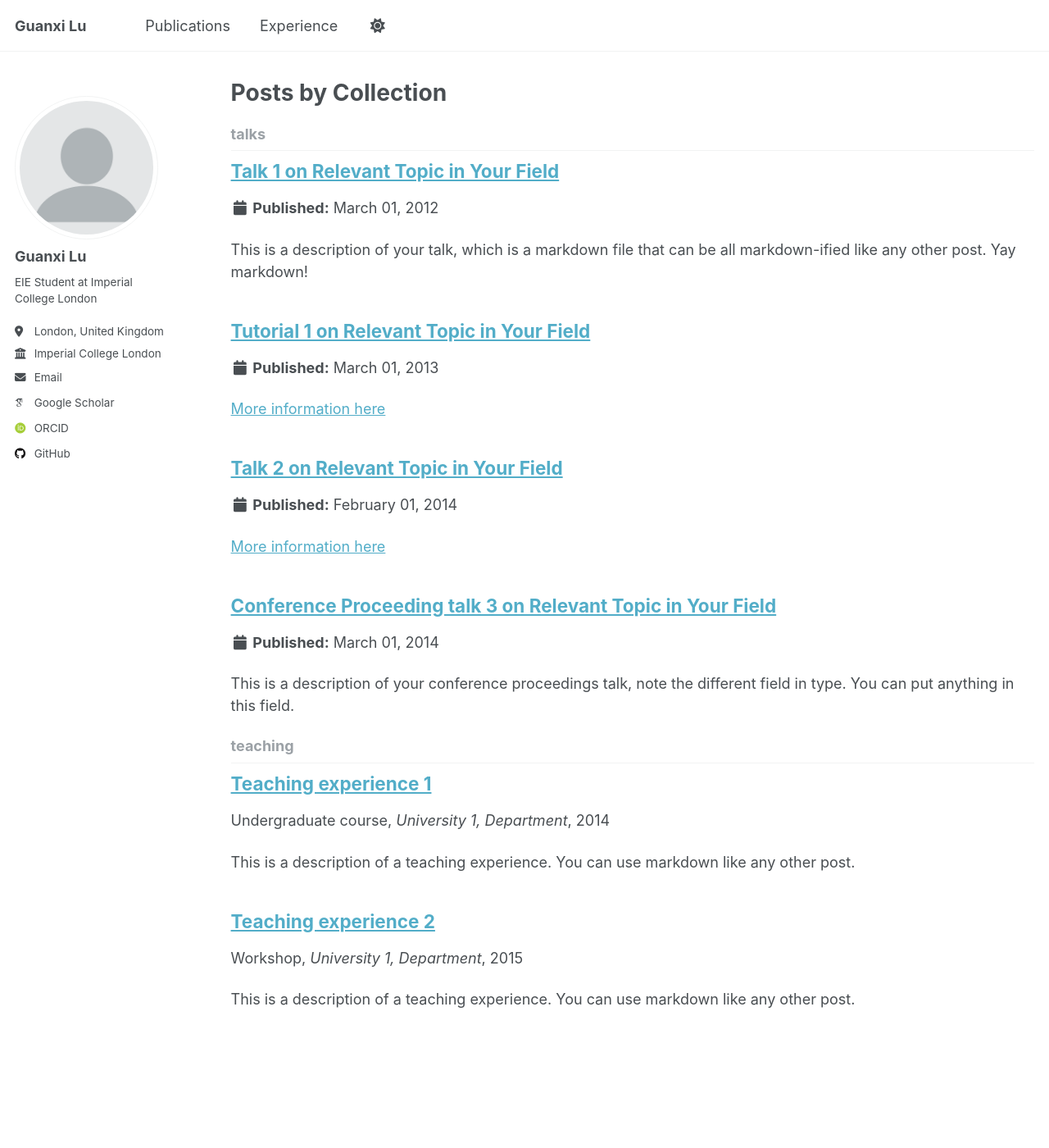
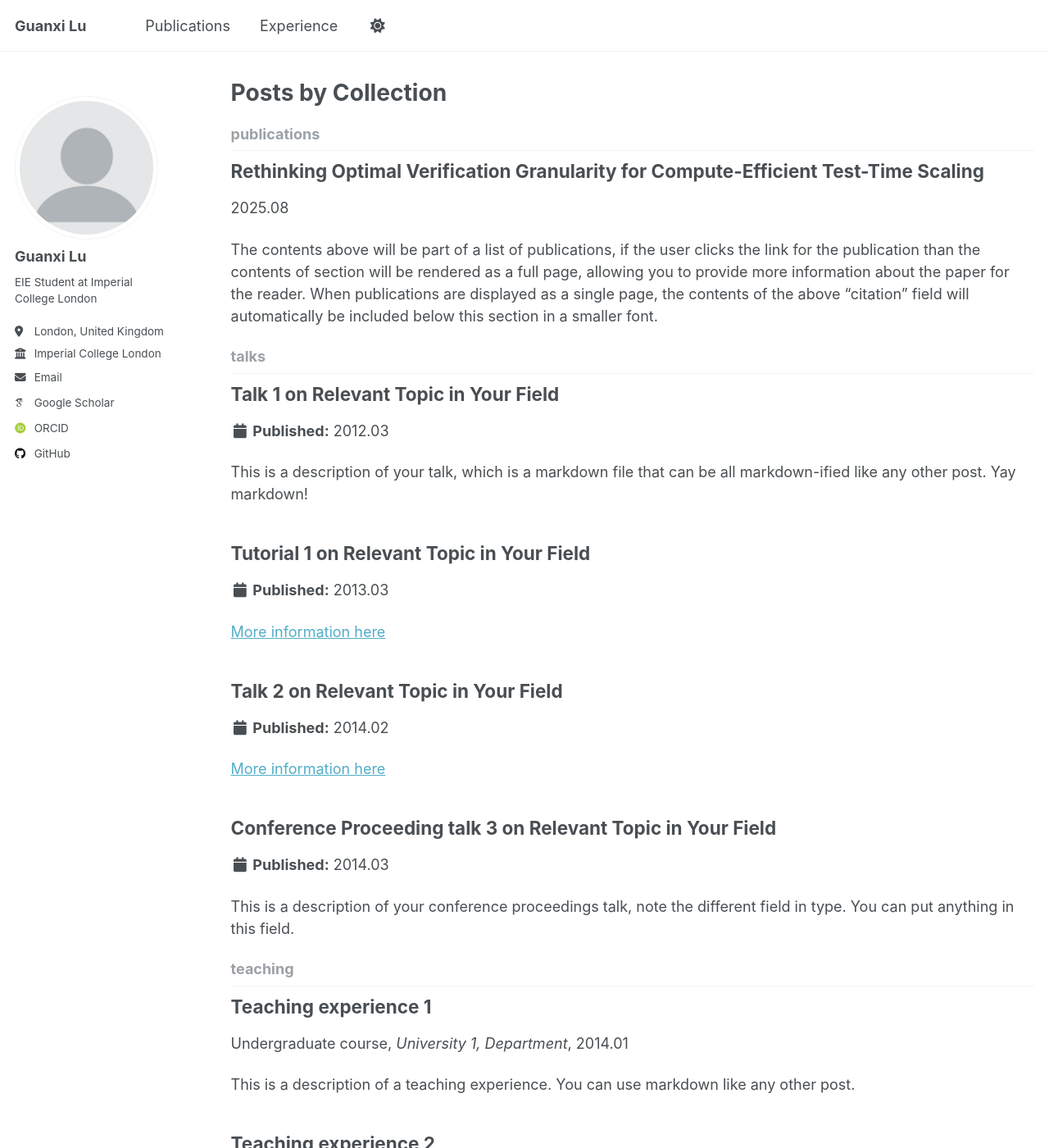
Before and after one commit to lgxi24/lgxi24.github.io, a Jekyll site: the page built from _pages/collection-archive.html, in a window 1280 px wide and 1400 px high. Shown: the whole window at 82% size. Built offline with Jekyll 4.4.1, drawn with Linux system fonts in a browser that asks for light colours; some web fonts are replaced; a script that is not in the unit is left out; some of the changed text lies outside the part shown.

Commit message:
update publication page

```diff
--- a/_config.yml
+++ b/_config.yml
@@ -223,7 +223,7 @@ collections:
     output: true
     permalink: /:collection/:path/
   publications:
-    output: false # disable markdown page for single publication
+    output: true
     permalink: /:collection/:path/
   portfolio:
     output: false # disable markdown page for single portfolio
--- a/_includes/archive-single.html
+++ b/_includes/archive-single.html
@@ -27,11 +27,7 @@
     {% endif %}
 
     <h2 class="archive__item-title" itemprop="headline">
-      {% if post.link %}
-        <a href="{{ post.link }}">{{ title }}</a> <a href="{{ base_path }}{{ post.url }}" rel="permalink"><i class="fa fa-link" aria-hidden="true" title="permalink"></i><span class="sr-only">Permalink</span></a>
-      {% else %}
-        <a href="{{ base_path }}{{ post.url }}" rel="permalink">{{ title }}</a>
-      {% endif %}
+      {{ title }}
     </h2>
 
     {% if post.read_time %}
@@ -39,45 +35,21 @@
     {% endif %}
 
         {% if post.collection == 'teaching' %}
-          <p> {{ post.type }}, <i>{{ post.venue }}</i>, {{ post.date | default: "1900-01-01" | date: "%Y" }} </p>
+          <p> {{ post.type }}, <i>{{ post.venue }}</i>, {{ post.date | default: "1900-01-01" | date: "%Y.%m" }} </p>
         {% elsif post.collection == 'publications' %}
-          <p>Published in <i>{{ post.venue }}</i>, {{ post.date | default: "1900-01-01" | date: "%Y" }} </p>
+          {% if post.category == 'preprints' %}
+            <p>{{ post.date | default: "1900-01-01" | date: "%Y.%m" }} </p>
+          {% else %}
+            <p><i>{{ post.venue }}</i>, {{ post.date | default: "1900-01-01" | date: "%Y.%m" }} </p>
+          {% endif %}
         {% elsif post.date %}
-         <p class="page__date"><strong><i class="fa fa-fw fa-calendar" aria-hidden="true"></i> {{ site.data.ui-text[site.locale].date_label | default: "Published:" }}</strong> <time datetime="{{ post.date | default: "1900-01-01" | date_to_xmlschema }}">{{ post.date | default: "1900-01-01" | date: "%B %d, %Y" }}</time></p>
+         <p class="page__date"><strong><i class="fa fa-fw fa-calendar" aria-hidden="true"></i> {{ site.data.ui-text[site.locale].date_label | default: "Published:" }}</strong> <time datetime="{{ post.date | default: "1900-01-01" | date_to_xmlschema }}">{{ post.date | default: "1900-01-01" | date: "%Y.%m" }}</time></p>
         {% endif %}
 
     {% if post.excerpt and site.read_more != 'enabled' %}
     <p class="archive__item-excerpt" itemprop="description">{{ post.excerpt | markdownify }}</p>
     {% elsif post.excerpt and site.read_more == 'enabled' %}
-    <p class="archive__item-excerpt" itemprop="description"><p>{{ post.excerpt | markdownify | remove: '<p>' | remove: '</p>' }}<strong><a href="{{ base_path }}{{ post.url }}" rel="permalink"> Read more</a></strong></p></p>
-    {% endif %}
-
-    {% if post.citation and post.paperurl and post.slidesurl and post.bibtexurl %}
-      <p>Recommended citation: {{ post.citation }}<br /><a href="{{ post.paperurl }}">Download Paper</a> | <a href="{{ post.slidesurl }}">Download Slides</a> | <a href="{{ post.bibtexurl }}">Download Bibtex</a></p>
-    {% elsif post.citation and post.paperurl and post.slidesurl %}
-      <p>Recommended citation: {{ post.citation }}<br /><a href="{{ post.paperurl }}">Download Paper</a> | <a href="{{ post.slidesurl }}">Download Slides</a></p>
-    {% elsif post.citation and post.paperurl and post.bibtexurl %}
-      <p>Recommended citation: {{ post.citation }}<br /><a href="{{ post.paperurl }}">Download Paper</a> | <a href="{{ post.bibtexurl }}">Download Bibtex</a></p>
-    {% elsif post.citation and post.paperurl %}
-      <p>Recommended citation: {{ post.citation }}<br /><a href="{{ post.paperurl }}">Download Paper</a></p>
-    {% elsif post.citation and post.slidesurl and post.bibtexurl %}
-      <p>Recommended citation: {{ post.citation }}<br /><a href="{{ post.slidesurl }}">Download Slides</a> | <a href="{{ post.bibtexurl}}">Download Bibtex</a></p>
-    {% elsif post.citation and post.slidesurl %}
-      <p>Recommended citation: {{ post.citation }}<br /><a href="{{ post.slidesurl }}">Download Slides</a></p>
-    {% elsif post.citation and post.bibtexurl %}
-      <p>Recommended citation: {{ post.citation }}<br /><a href="{{ post.bibtexurl }}">Download Bibtex</a></p>
-    {% elsif post.citation %}
-      <p>Recommended citation: {{ post.citation }}</p>
-    {% elsif post.paperurl and post.bibtexurl %}
-      <p><a href=" {{ post.paperurl }} ">Download Paper</a> | <a href="{{ post.bibtexurl }}">Download Bibtex</a></p>
-    {% elsif post.paperurl %}
-      <p><a href=" {{ post.paperurl }} ">Download Paper</a></p>
-    {% elsif post.slidesurl and post.bibtexurl %}
-      <p><a href="{{ post.slidesurl }}">Download Slides</a> | <a href="{{ post.bibtexurl }}">Download Bibtex</a></p>
-    {% elsif post.slidesurl %}
-      <p><a href="{{ post.slidesurl }}">Download Slides</a></p>
-    {% elsif post.bibtexurl %}
-      <p><a href="{{ post.bibtexurl }}">Download Bibtex</a></p>
+    <p class="archive__item-excerpt" itemprop="description">{{ post.excerpt | markdownify | remove: '<p>' | remove: '</p>' }}</p>
     {% endif %}
 
   </article>
--- a/_includes/footer.html
+++ b/_includes/footer.html
@@ -21,5 +21,6 @@
 
 <div class="page__footer-copyright">
   &copy; {{ site.time | date: '%Y' }} {{ site.name | default: site.title }}, {{ site.data.ui-text[site.locale].powered_by | default: "Powered by" }} <a href="http://jekyllrb.com" rel="nofollow">Jekyll</a> &amp; <a href="https://github.com/academicpages/academicpages.github.io">AcademicPages</a>, a fork of <a href="https://mademistakes.com/work/minimal-mistakes-jekyll-theme/" rel="nofollow">Minimal Mistakes</a>.<br />
-  Site last updated {{ "now" | date: '%Y-%m-%d' }}
+  <!-- disable the date update -->
+  <!-- Site last updated {{ "now" | date: '%Y-%m-%d' }} -->
 </div>
--- a/_pages/cv.md
+++ b/_pages/cv.md
@@ -11,35 +11,27 @@ redirect_from:
 
 Education
 ======
-* Ph.D in Version Control Theory, GitHub University, 2018 (expected)
-* M.S. in Jekyll, GitHub University, 2014
-* B.S. in GitHub, GitHub University, 2012
+* MEng in Electronic and Information Engineering, Department of Electrical and Electronic Engineering, Imperial College London, 2022-2026 (Expected)
 
 Work experience
 ======
-* Spring 2024: Academic Pages Collaborator
-  * GitHub University
-  * Duties includes: Updates and improvements to template
-  * Supervisor: The Users
+* Undergraduate Researcher (2025.02-Now)
+  * Department of Computing, Imperial College London
+  * Supervisor: Dr. Hongxiang Fan
 
-* Fall 2015: Research Assistant
-  * GitHub University
-  * Duties included: Merging pull requests
-  * Supervisor: Professor Hub
+* Undergraduate Researcher (2024.06-2024.09)
+  * Department of Electrical and Electronic Engineering, Imperial College London
+  * Supervisor: Prof. Christos Bouganis, Dr. Zhewen Yu
 
-* Summer 2015: Research Assistant
-  * GitHub University
-  * Duties included: Tagging issues
-  * Supervisor: Professor Git
 
-Skills
+<!-- Skills
 ======
 * Skill 1
 * Skill 2
   * Sub-skill 2.1
   * Sub-skill 2.2
   * Sub-skill 2.3
-* Skill 3
+* Skill 3 -->
 
 Publications
 ======
@@ -47,7 +39,7 @@ Publications
     {% include archive-single-cv.html %}
   {% endfor %}</ul>
 
-Talks
+<!-- Talks
 ======
   <ul>{% for post in site.talks reversed %}
     {% include archive-single-talk-cv.html  %}
@@ -61,4 +53,4 @@ Teaching
 
 Service and leadership
 ======
-* Currently signed in to 43 different slack teams
+* Currently signed in to 43 different slack teams -->
```
Also changed, not shown: other parts of _pages/cv.md (+1 -1 lines).
